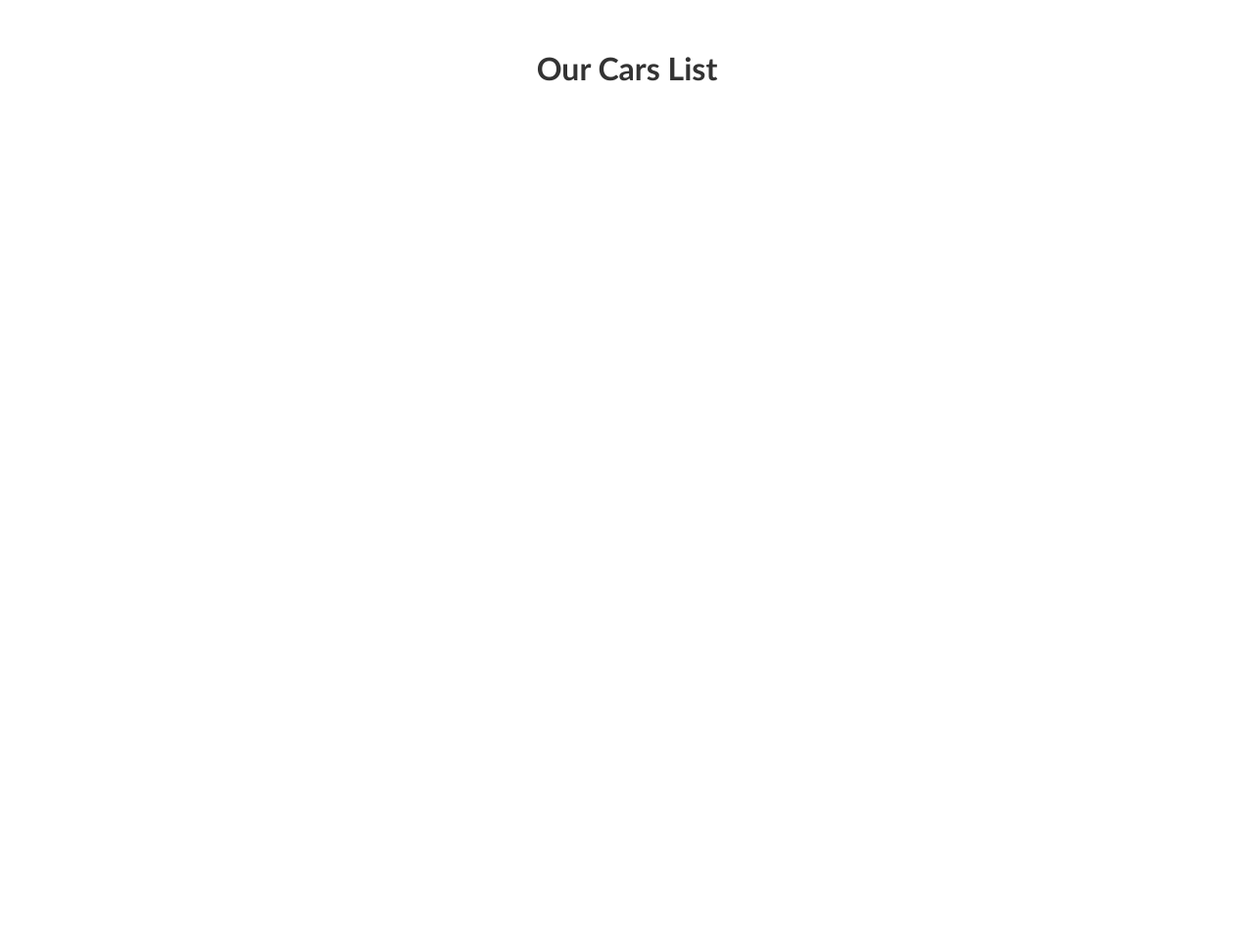
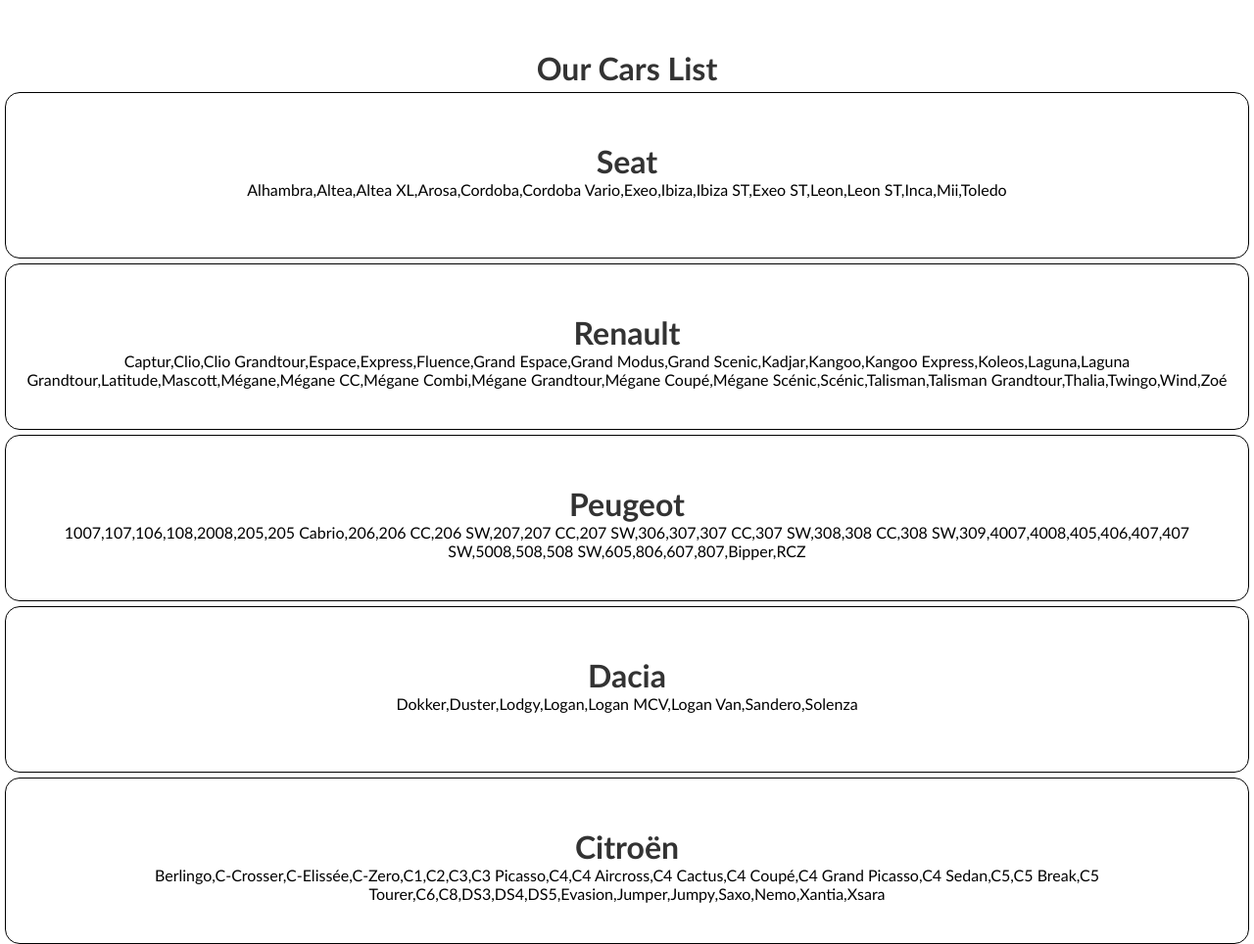
Before and after one commit to AusraO/JS-atsiskaitymas, a plain HTML site: page Task 4/Index.html in a window 1280 px wide. Shown: the top 964 px of the page at 98% size. Before the commit the page ends 800 px from the top, so only its background shows below. Drawn offline with Linux system fonts and the light colour scheme.

Commit message:
task 4 done

```diff
--- a/Task 4/Index.html
+++ b/Task 4/Index.html
@@ -6,7 +6,7 @@
     <!-- Custom CSS -->
     <link rel="stylesheet" href="./style.css" />
     <!-- Custom JS -->
-    <script defer src="./script.js"></script>
+    <script defer src="./script.js" type="module"></script>
   </head>
   <body>
     <header>
--- /dev/null
+++ b/Task 4/carsCards.js
@@ -0,0 +1,26 @@
+export default class CarCards {
+    constructor(brand, models) {
+        this.brand = brand;
+        this.models = models
+   return this.render();
+    }
+    render() {
+        this.boxDiv = document.createElement('div');
+        this.boxDiv.classList.add('carBox')
+
+
+        this.brandName = document.createElement('h1');
+        this.brandNameText = document.createTextNode(this.brand);
+        this.brandName.appendChild(this.brandNameText);
+
+        // this.boxIdPlace.classList.add('textColor')
+        this.brandModels = document.createElement('p');
+        this.brandModelsText = document.createTextNode(this.models);
+        this.brandModels.appendChild(this.brandModelsText);
+        // this.boxIdPlace.classList.add('textColor')
+
+        this.boxDiv.append(this.brandName, this.brandModels);
+
+        return this.boxDiv;
+    }
+}
--- a/Task 4/script.js
+++ b/Task 4/script.js
@@ -1,3 +1,4 @@
+import CarCards from "./carsCards.js";
 /* ------------------------------ TASK 4 -----------------------------------
 Parašykite JS kodą, vartotojui atėjus į tinklapį kreipsis į cars.json failą
 ir iš jo atvaizduos visus automobilių gamintojus ir pagamintus modelius.
@@ -10,3 +11,14 @@
 -------------------------------------------------------------------------- */
 
 const ENDPOINT = 'cars.json';
+fetch (ENDPOINT)
+.then (res => res.json())
+.then(cars =>{
+    const allCars= document.querySelector('#output')
+    console.log(cars)
+    cars.forEach(car =>{
+        console.log(car.brand)
+        const newcarCards = new CarCards(car.brand, car.models)
+        allCars.appendChild(newcarCards)
+    })
+})
--- a/Task 4/style.css
+++ b/Task 4/style.css
@@ -27,3 +27,11 @@
   margin-top: 50px;
   color: #333;
 }
+.carBox{
+  border: black 1px solid;
+  border-radius: 15px;
+  text-align: center;
+  margin: 5px;
+  height: 170px;
+
+}
```
